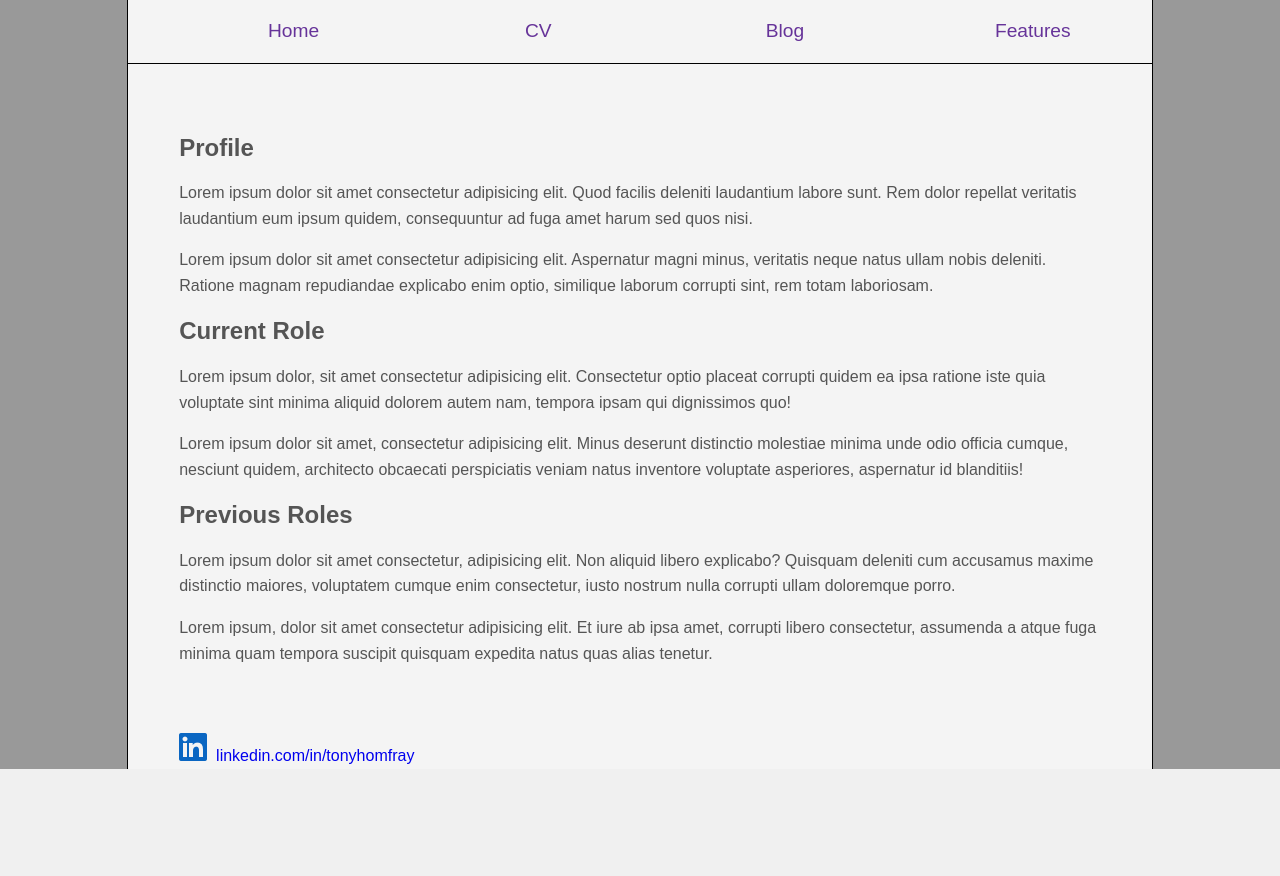
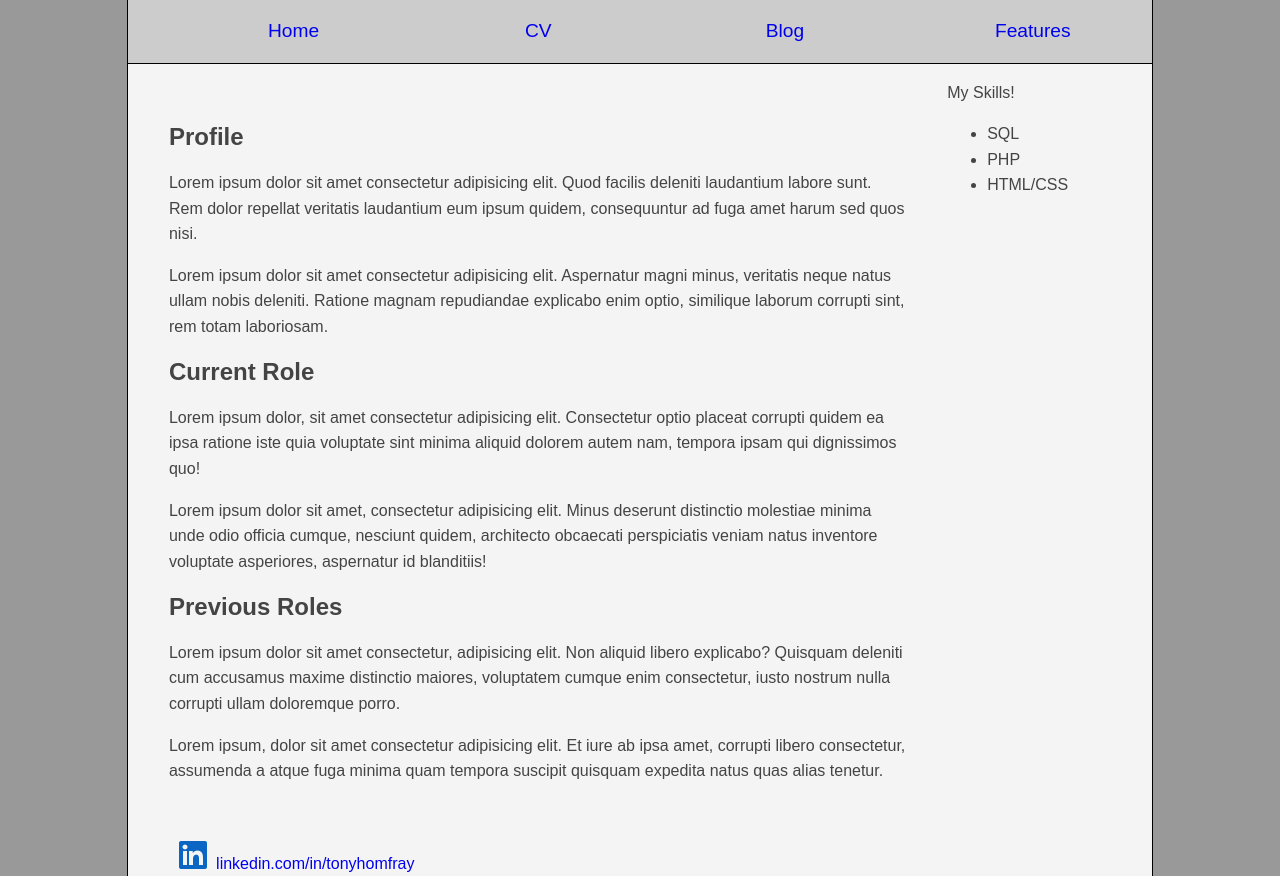
Before and after one commit to thomfray/personal_site, a PHP site: page /cv.php in a window 1280 px wide. Shown: the part 67-943 px from the top of the page. Before the commit the page ends 836 px from the top, so only its background shows below. Run offline with PHP 8.4, Linux system fonts and the light colour scheme.

Commit message:
Adds some placeholder text to the sidebar in cv.php and uses CSS Grid to move it (roughly) into place. Not complete though.

```diff
--- a/cv.php
+++ b/cv.php
@@ -12,6 +12,7 @@
 
         <?php include("includes/header-footer.php"); ?>
 
+        <div class="cv-grid">
             <div id="main_section">
                 <h2>Profile</h2>
                 <p>Lorem ipsum dolor sit amet consectetur adipisicing elit. Quod facilis deleniti laudantium labore sunt. Rem dolor repellat veritatis laudantium eum ipsum quidem, consequuntur ad fuga amet harum sed quos nisi.</p>
@@ -28,10 +29,15 @@
 
             </div>
 
-    <!-- TODO The 'skils side bar' is only intended to appear on the CV page -->
             <aside class="skills_side_bar">
-
+                <p>My Skills!</p>
+                <ul>
+                    <li>SQL</li>
+                    <li>PHP</li>
+                    <li>HTML/CSS</li>
+                </ul>
             </aside>
+        </div>
 
         <?php include("includes/footer.php"); ?>
 
--- a/styles.css
+++ b/styles.css
@@ -2,7 +2,7 @@
 
 body {
     background-color:#999;
-    color:#555555;
+    color:#444;
 
     font-family: Arial, Helvetica, sans-serif;
     font-size:16px;
@@ -45,6 +45,7 @@ body {
 }
 
 #main_nav {
+    background-color: #ccc;
     font-size: 1.2rem;
     border-bottom: #000 1px solid;
 }
@@ -56,7 +57,6 @@ body {
 }
 
 #main_nav li {
-    color: rebeccapurple;
     list-style: none;
     padding-left: 5%;
     padding-right : 5%;
@@ -75,6 +75,11 @@ body {
 }
 
 
+.cv-grid {
+    display: grid;
+    grid-template-columns: 4fr 1fr;
+}
+
 
 a {
     text-decoration: none;
```
Lines whose indentation alone changed are shown as unchanged.
